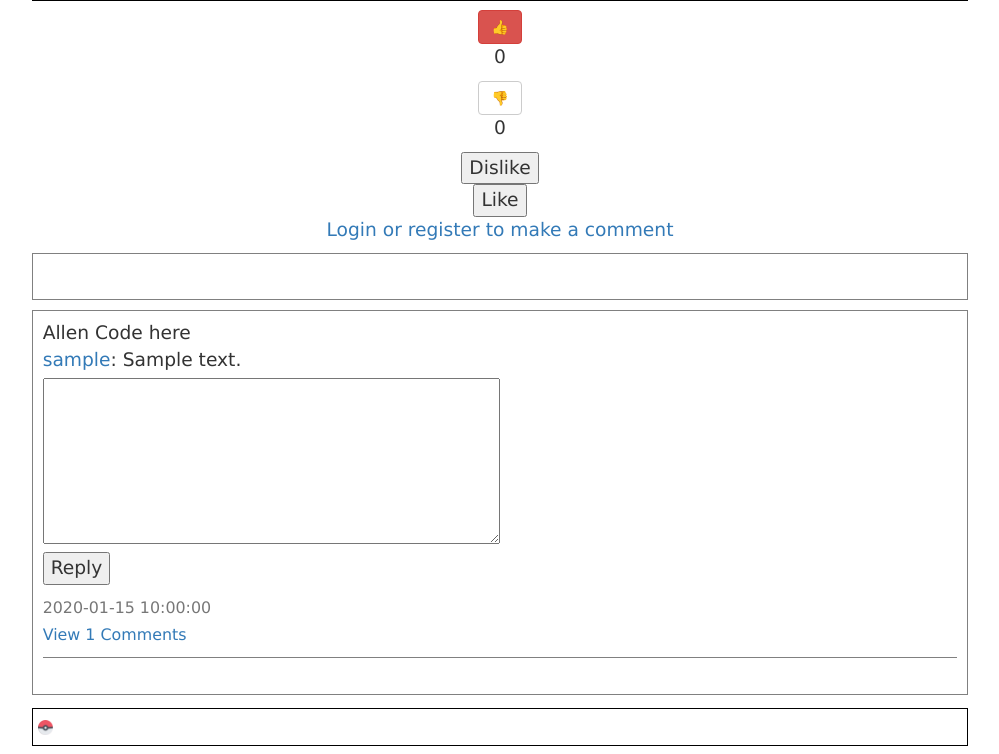
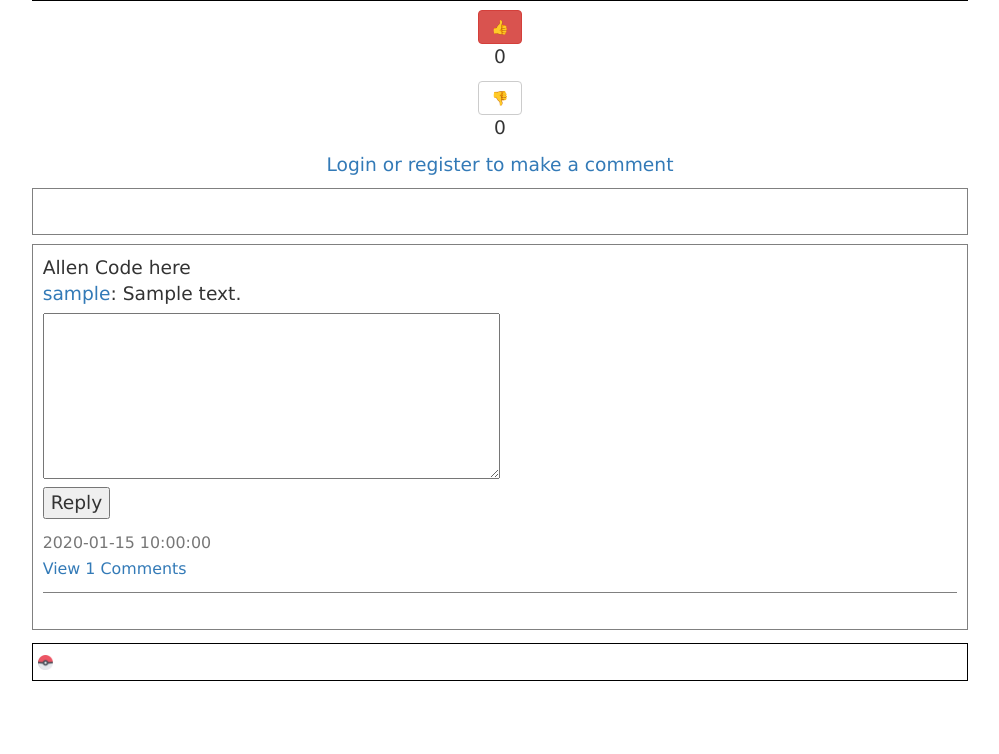
Before and after one commit to CircusCircus-Form-ZCW-Data-8-0/CircusCircus-Forum-, a Python web app: template forum/templates/viewpost.html in a window 1280 px wide. Shown: the part 526-1280 px from the top of the page, without its empty margins (140-1139 px from the left). After the commit the page ends 1207 px from the top, so only its background shows below. Run offline with Jinja, Linux system fonts and the light colour scheme; the template is opened without the code that fills it: most values are stand-ins (such as "Sample title", 1, 10 or a date in 2020).

Commit message:
Final Updates Done

```diff
--- a/forum/templates/viewpost.html
+++ b/forum/templates/viewpost.html
@@ -45,11 +45,6 @@
 <div style="text-align: center;">
 <!--Madhavi-->
 <!--add react buttons on posts-->
-	<head>
-		<meta charset = "UTF-8">
-		<title></title>
-		<link href='https://fonts.googleapis.com/css?family=Lato' rel='stylesheet' type='text/css'>
-	</head>
 	<body>
 		<input type = "button" class = "btn btn-danger" id = "like" onclick = "likeCounter()" value = "&#128077"> <p id="likeTotal">0</p>
 		<input type = "button" class = "btn btn-default" id = "dislike" onclick = "dislikeCounter()" value = "&#128078">  <p id="dislikeTotal">0</p>
@@ -75,12 +70,12 @@
 
 		</script>
 	</body>
-<form method = "POST" action = "/">
+<!--<form method = "POST" action = "/">
 	<input type = "button" value = "Dislike" name = "action2">
 </form>
 <form method = "POST" action = "/">
 	<input type = "button" value = "Like" name = "action1">
-</form>
+</form>-->
 <!--Madhavi-->
 
 
```
Also changed, not shown: 1 other file.
